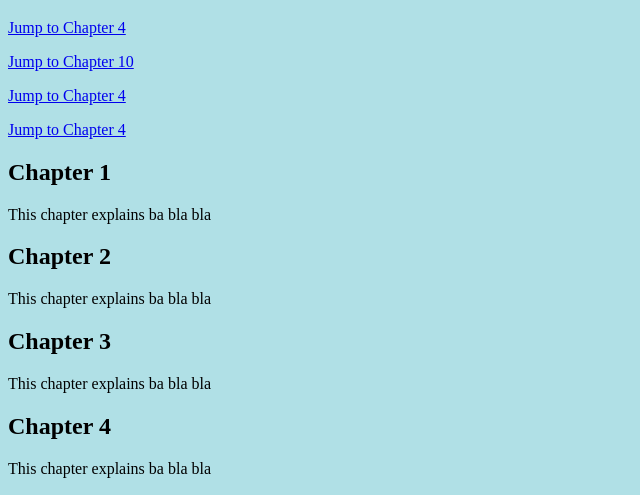
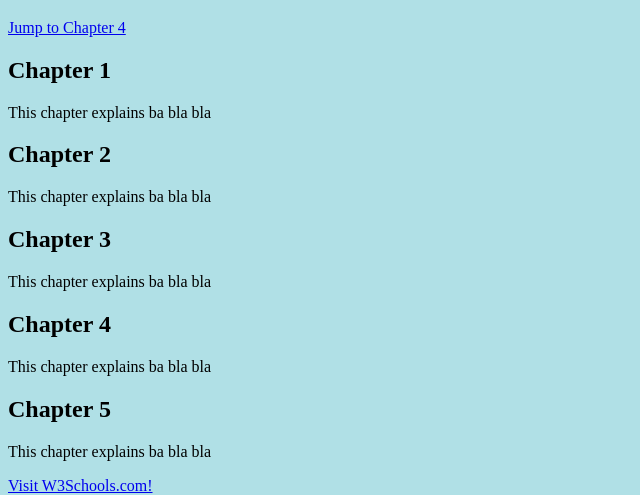
Before and after one commit to Anant9691/Anant-New, a plain HTML site: page index.html in a window 1280 px wide. Shown: the part 159-654 px from the top of the page, without its empty margins (0-640 px from the left). Drawn offline with Linux system fonts and the light colour scheme.

Commit message:
ngfh
ghgj

```diff
--- a/index.html
+++ b/index.html
@@ -5,18 +5,16 @@
 <h1>This is a heading</h1>
 <p>This is a paragraph.</p>
 <h1>HTML Links</h1>
-<p><a href="#C1">Jump to Chapter 4</a></p>
-<p><a href="#C2">Jump to Chapter 10</a></p>
-<p><a href="#C3">Jump to Chapter 4</a></p>
+
 <p><a href="#C4">Jump to Chapter 4</a></p>
 
-<h2>Chapter 1</h2>
+<h2 id="C1">Chapter 1</h2>
 <p>This chapter explains ba bla bla</p>
 
-<h2>Chapter 2</h2>
+<h2 id=""C2>Chapter 2</h2>
 <p>This chapter explains ba bla bla</p>
 
-<h2>Chapter 3</h2>
+<h2 id="C3">Chapter 3</h2>
 <p>This chapter explains ba bla bla</p>
 
 <h2 id="C4">Chapter 4</h2>
```
